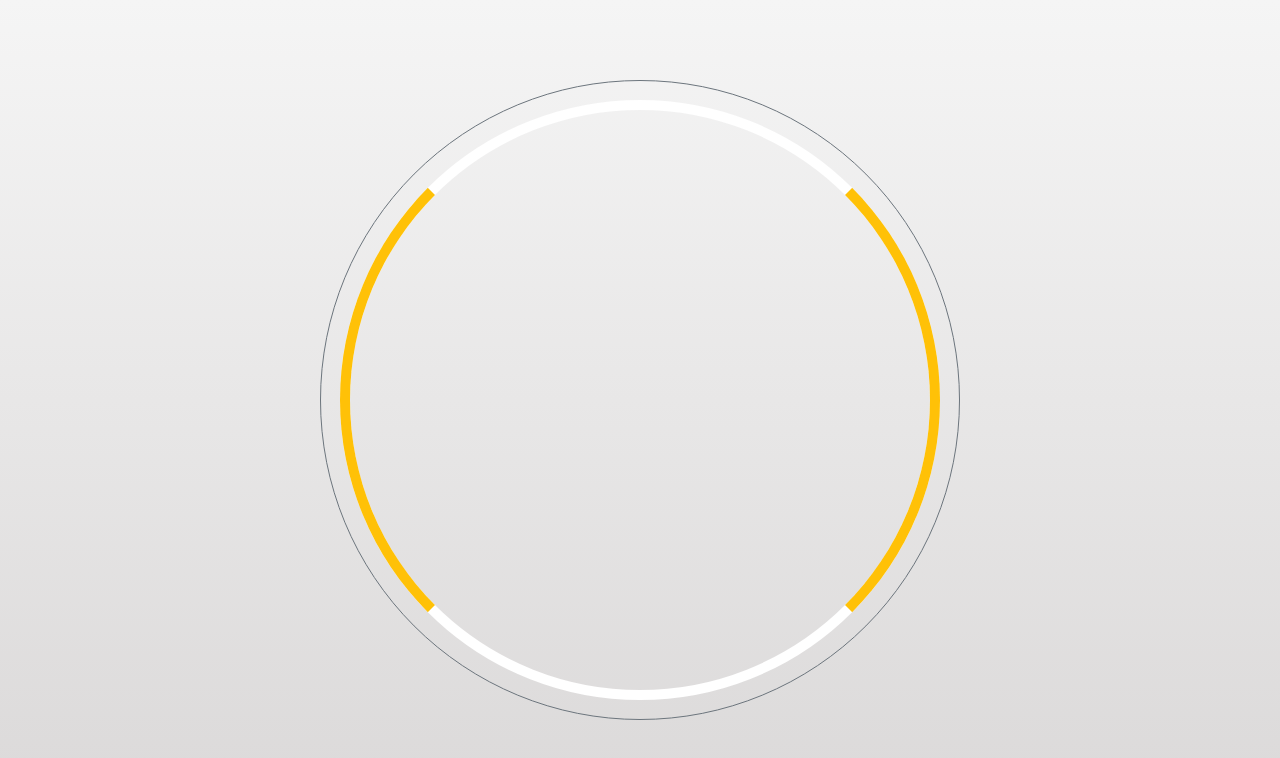
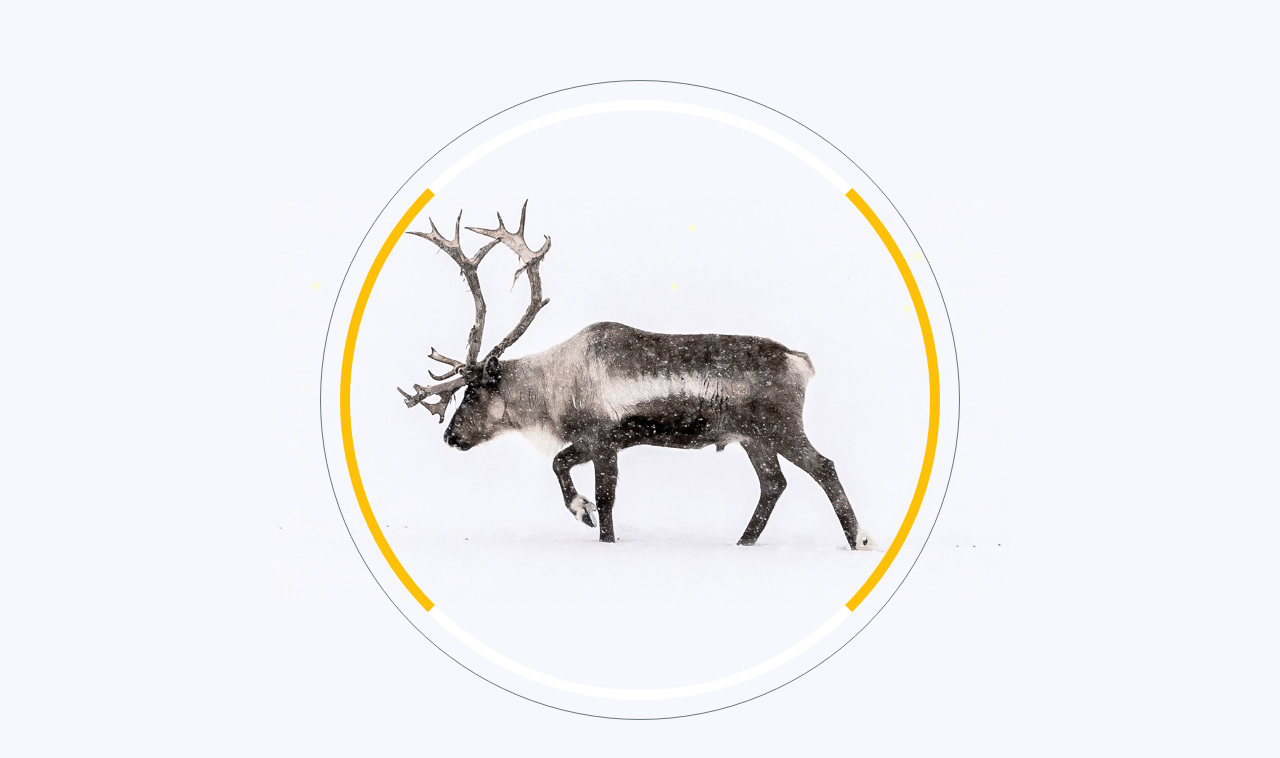
Before and after one commit to krystek77/landing-page-one, a website: page index.html in a window 1280 px wide. Drawn offline with nearby package versions, Linux system fonts and the light colour scheme.

Commit message:
add background

```diff
--- a/index.html
+++ b/index.html
@@ -19,10 +19,16 @@
   </head>
   <body>
     <div class="page-wrapper">
+      <!-- reindeer-->
+      <div class="reindeer-wrapper">
+        <div class="reindeer-image"></div>
+      </div>
+      <!-- circle-->
       <div class="circle-wrapper">
         <div class="circle-one"></div>
         <div class="circle-two"></div>
       </div>
+
     </div>
 
     <!------------ scripts-------------->
--- a/src/css/index.css
+++ b/src/css/index.css
@@ -44,7 +44,7 @@ body {
   min-height: 100vh;
   margin: 0;
   padding: 0;
-  background-image: linear-gradient(rgb(245, 245, 245), rgb(219, 217, 217));
+  background: #f7f8fe;
 }
 h1,
 h2,
@@ -58,6 +58,23 @@ h6 {
 .page-wrapper {
   width: 100%;
   min-height: 100%;
+}
+/* reindeer */
+.reindeer-wrapper {
+  position: absolute;
+  top: 50%;
+  left: 50%;
+  width: 740px;
+  height: 740px;
+  transform: translate(-50%, -50%);
+}
+.reindeer-image {
+  width: 100%;
+  height: 100%;
+  background: url(../assets/reindeer.png);
+  background-position: center;
+  background-repeat: no-repeat;
+  background-size: cover;
 }
 /*circle-wrapper*/
 .circle-wrapper {
```
